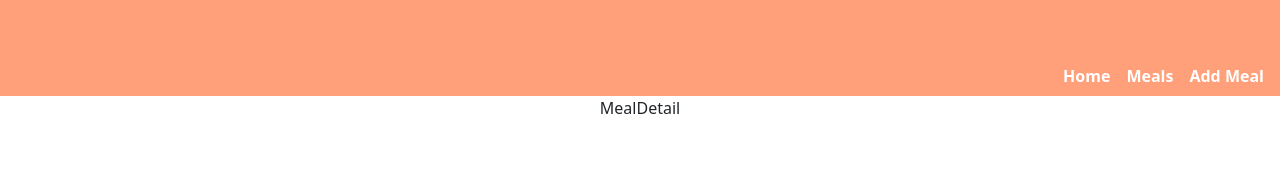
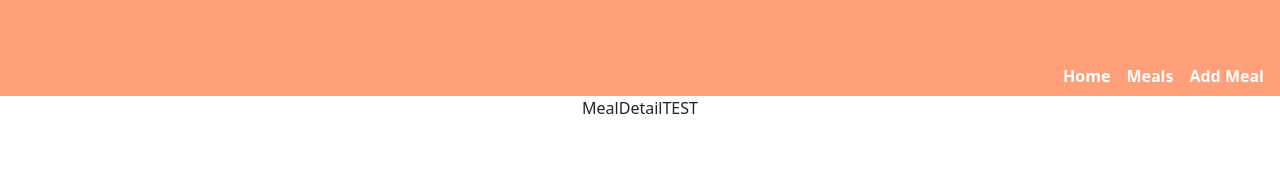
Before and after one commit to andrecosta8/GeeksHubs-food-technical-test, a React (Create React App) app: page /mealdetail in a window 1280 px wide. Shown: the top 186 px of the page. Built offline with nearby package versions, Linux system fonts and the light colour scheme.

Commit message:
first commit

```diff
--- a/src/containers/MealDetail/MealDetail.jsx
+++ b/src/containers/MealDetail/MealDetail.jsx
@@ -2,7 +2,7 @@ import React from 'react'
 
 const MealDetail = () => {
   return (
-    <div>MealDetail</div>
+    <div>MealDetailTEST</div>
   )
 }
 
```
